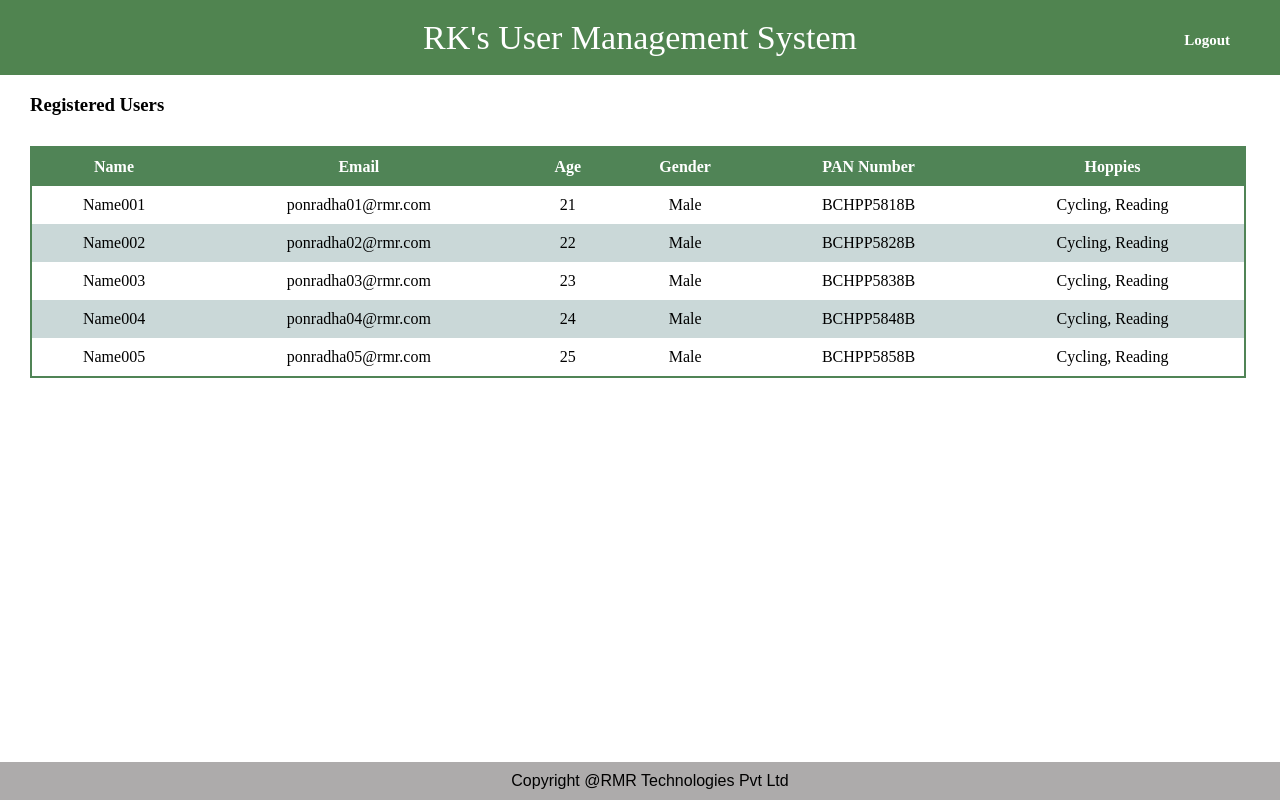
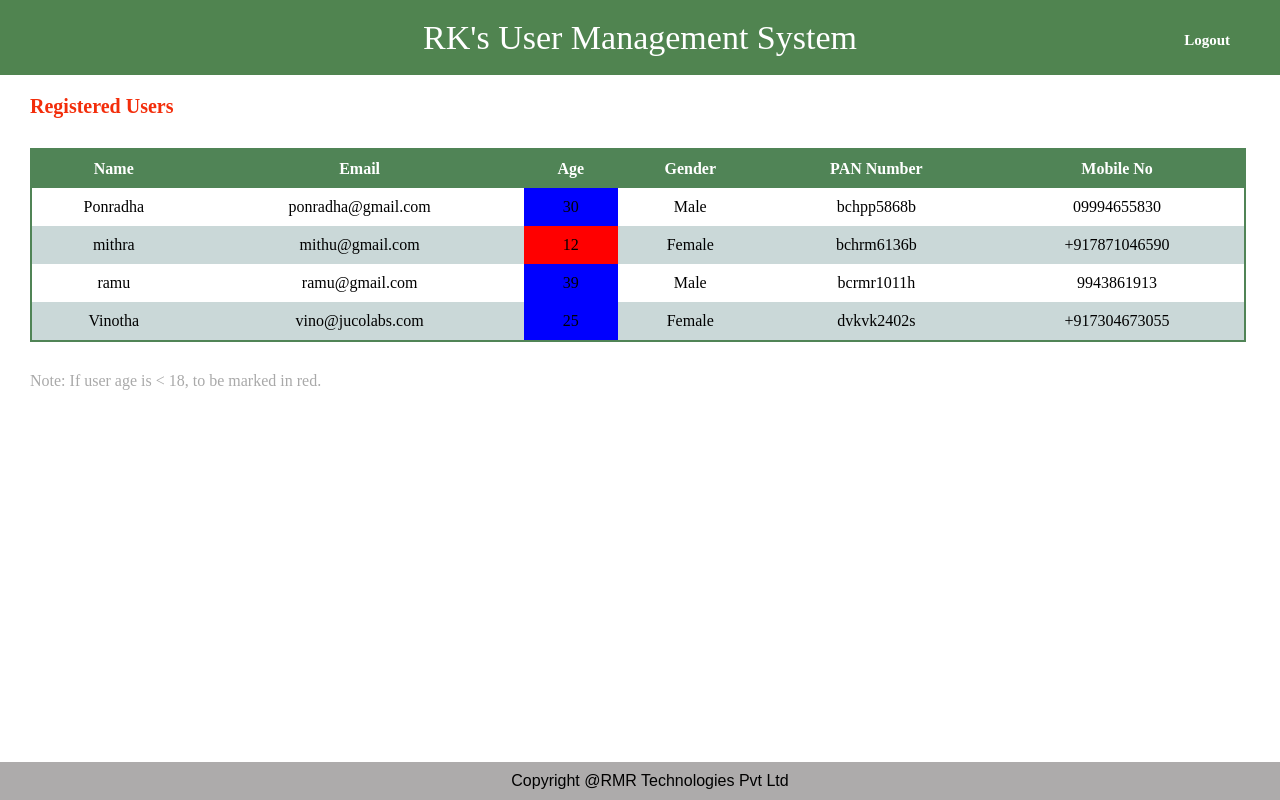
Before and after one commit to ponradha/LearnAngular, an Angular app: page /home in a window 1280 px wide. Built offline with nearby package versions, Linux system fonts and the light colour scheme.

Commit message:
Directives

```diff
--- a/src/app/app.component.scss
+++ b/src/app/app.component.scss
@@ -1,4 +1,4 @@
 
 .padheader {
-    padding-top : 75px;;
+    padding-top : 75px;
 }
--- a/src/app/app.module.ts
+++ b/src/app/app.module.ts
@@ -10,6 +10,7 @@ import { RegisterComponent } from './components/register/register.component';
 import { LandingComponent } from './components/landing/landing.component';
 import { HeaderComponent } from './components/header/header.component';
 import { FooterComponent } from './components/footer/footer.component';
+import { NoteColorDirective } from './directives/note-color.directive';
 
 @NgModule({
   declarations: [
@@ -20,6 +21,7 @@ import { FooterComponent } from './components/footer/footer.component';
     LandingComponent,
     HeaderComponent,
     FooterComponent,
+    NoteColorDirective,
   ],
   imports: [
     BrowserModule,
--- a/src/app/components/home/home.component.html
+++ b/src/app/components/home/home.component.html
@@ -4,7 +4,7 @@
     </ul>
 <div class="container">
     <div class="usertable">
-        <h3 class="ml30">Registered Users</h3>
+        <h3 class="ml30" [ngClass]="headerClass">Registered Users</h3>
         <table>
             <thead>
                 <tr>
@@ -13,51 +13,23 @@
                     <th>Age</th>
                     <th>Gender</th>
                     <th>PAN Number</th>
-                    <th>Hoppies</th>
+                    <th>Mobile No</th>
                 </tr>
             </thead>
             <tbody>
-                <tr>
-                    <td>Name001</td>
-                    <td>ponradha01@rmr.com</td>
-                    <td>21</td>
-                    <td>Male</td>
-                    <td>BCHPP5818B</td>
-                    <td>Cycling, Reading</td>
-                </tr>
-                <tr>
-                    <td>Name002</td>
-                    <td>ponradha02@rmr.com</td>
-                    <td>22</td>
-                    <td>Male</td>
-                    <td>BCHPP5828B</td>
-                    <td>Cycling, Reading</td>
-                </tr>
-                <tr>
-                    <td>Name003</td>
-                    <td>ponradha03@rmr.com</td>
-                    <td>23</td>
-                    <td>Male</td>
-                    <td>BCHPP5838B</td>
-                    <td>Cycling, Reading</td>
-                </tr>
-                <tr>
-                    <td>Name004</td>
-                    <td>ponradha04@rmr.com</td>
-                    <td>24</td>
-                    <td>Male</td>
-                    <td>BCHPP5848B</td>
-                    <td>Cycling, Reading</td>
-                </tr>
-                <tr>
-                    <td>Name005</td>
-                    <td>ponradha05@rmr.com</td>
-                    <td>25</td>
-                    <td>Male</td>
-                    <td>BCHPP5858B</td>
-                    <td>Cycling, Reading</td>
+                <tr *ngFor="let user of usersList">
+                    <td>{{user.name}}</td>
+                    <td>{{user.email}}</td>
+                    <td [ngStyle]="{'background-color': user.age < 18 ? 'red' : 'blue' }">{{user.age}}</td>
+                    <td>
+                        <span *ngIf="user.gender === 'm'">Male</span>
+                        <span *ngIf="user.gender === 'f'">Female</span>
+                    </td>
+                    <td>{{user.pan}}</td>
+                    <td>{{user.mobile}}</td>
                 </tr>
             </tbody>
         </table>
+        <div class="ml30"><span appNoteColor>Note: If user age is < 18, to be marked in red.</span></div>
     </div>
 </div>
--- a/src/app/components/home/home.component.scss
+++ b/src/app/components/home/home.component.scss
@@ -26,3 +26,9 @@ th {
     font-weight: bold;
     font-size: 16px;
 }
+
+.user-list-header {
+    color: rgb(243, 45, 10);
+    font-weight: 700;
+    font-size: 20px;
+}
--- a/src/app/components/home/home.component.ts
+++ b/src/app/components/home/home.component.ts
@@ -7,6 +7,26 @@ import { Component, OnInit } from '@angular/core';
 })
 export class HomeComponent implements OnInit {
 
+  headerClass = 'user-list-header';
+  usersList: any = [
+    {
+      name: 'Ponradha', email: 'ponradha@gmail.com', age: 30,
+      gender: 'm', pan: 'bchpp5868b', mobile: '09994655830'
+    },
+    {
+      name: 'mithra', email: 'mithu@gmail.com', age: 12,
+      gender: 'f', pan: 'bchrm6136b', mobile: '+917871046590'
+    },
+    {
+      name: 'ramu', email: 'ramu@gmail.com', age: 39,
+      gender: 'm', pan: 'bcrmr1011h', mobile: '9943861913'
+    },
+    {
+      name: 'Vinotha', email: 'vino@jucolabs.com', age: 25,
+      gender: 'f', pan: 'dvkvk2402s', mobile: '+917304673055'
+    }
+  ];
+
   constructor() { }
 
   ngOnInit() {
--- a/src/app/components/login/login.component.html
+++ b/src/app/components/login/login.component.html
@@ -1,5 +1,6 @@
 <nav>
     <ul id="menu">
+        <li><a [routerLink]="'/home'"> <i class="fas fa-cloud"></i> Home </a></li>
         <li><a [routerLink]="'/register'"> <i class="fas fa-cloud"></i> Register </a></li>
     </ul>
 </nav>
@@ -21,4 +22,5 @@
             </div>
         </form>
     </div>
+    <div class="ml30"><span appNoteColor>Note: Make sure that you have already registered and verified.</span></div>
 </div>
--- /dev/null
+++ b/src/app/directives/note-color.directive.ts
@@ -0,0 +1,22 @@
+import { Directive, ElementRef, HostListener, HostBinding } from '@angular/core';
+
+@Directive({
+  selector: '[appNoteColor]'
+})
+export class NoteColorDirective {
+
+  @HostBinding('style.backgroundColor') bgcolor: string;
+
+  @HostListener('mouseenter')  mseEnter() {
+    this.elemen.nativeElement.style.color = 'orange';
+  }
+
+  @HostListener('click')  clickEvnt() {
+    this.elemen.nativeElement.style.color = 'white';
+    this.bgcolor = 'blue';
+  }
+
+  constructor(private elemen: ElementRef) {
+    this.elemen.nativeElement.style.color = 'darkgray';
+   }
+}
```
Also changed, not shown: 1 other file (tests, documents, lock files or other folders).
